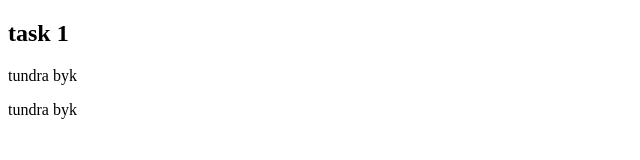
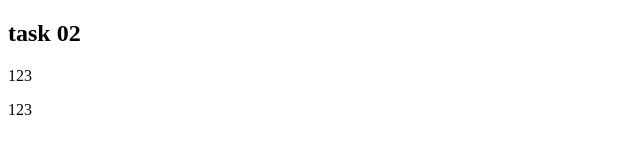
Before and after one commit to sytinsytin-art/otus-git, a plain HTML site: page index.html in a window 1280 px wide. Shown: the whole page, without its empty margins (0-640 px from the left). Drawn offline with Linux system fonts and the light colour scheme.

Commit message:
feat: add task 02

```diff
--- a/index.html
+++ b/index.html
@@ -7,9 +7,9 @@
     </head>
     <body>
 
-        <h2>task 1</h2>
-        <p>tundra byk</p>
-        <p>tundra byk</p>
+        <h2>task 02</h2>
+        <p>123</p>
+        <p>123</p>
 
     </body>
     </html>
```
